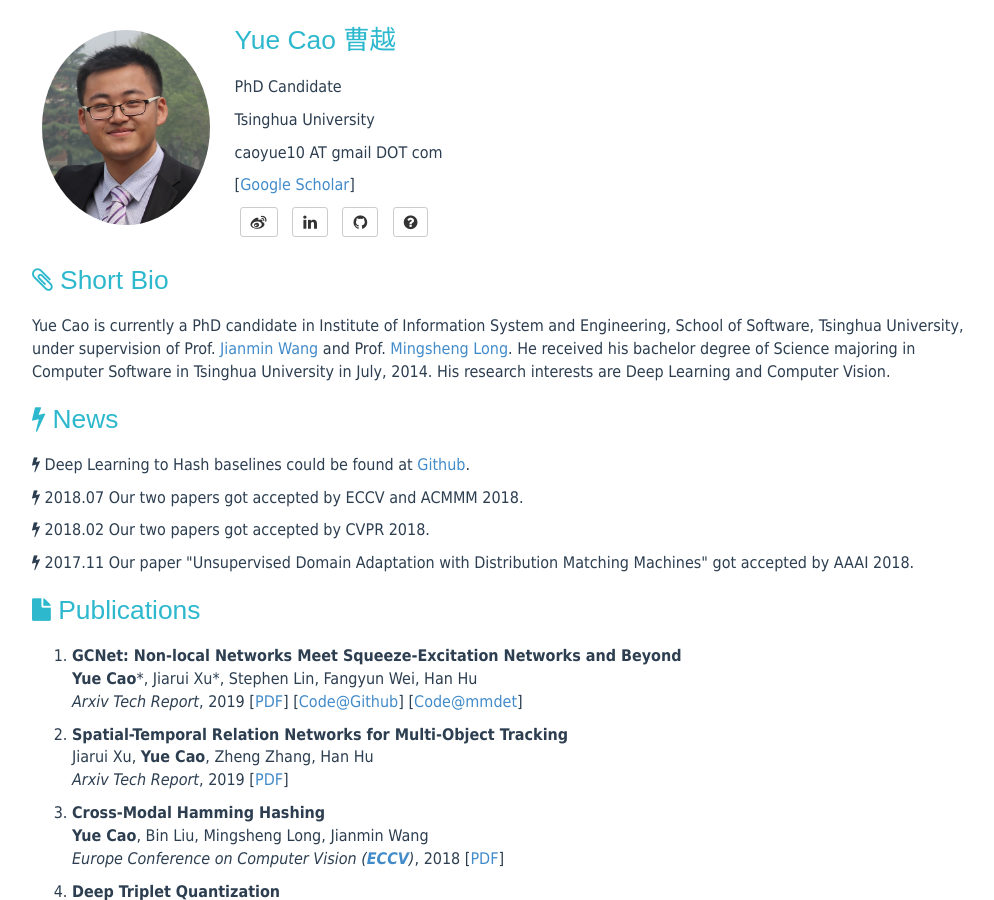
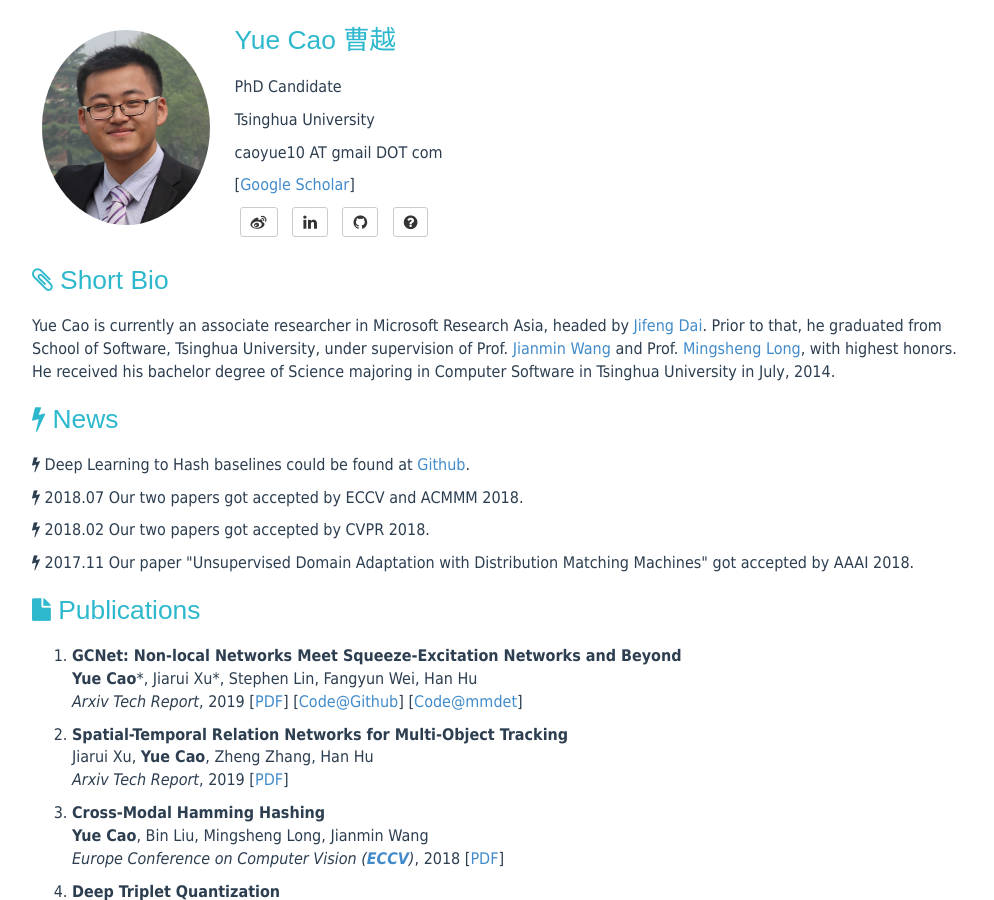
Before and after one commit to caoyue10/caoyue10.github.io, a Jekyll site: the page built from index.html, in a window 1280 px wide and 900 px high. Shown: the whole window, without its empty margins (138-1132 px from the left). Built offline with Jekyll 4.4.1, drawn with Linux system fonts in a browser that asks for light colours; the list of posts is cut into pages by our own code; some of the changed text lies outside the part shown.

Commit message:
Update index.html

```diff
--- a/index.html
+++ b/index.html
@@ -8,7 +8,7 @@
         <h1 margin="0px"><i class="fa fa-paperclip"></i> Short Bio</h1>
     </header>
     <p>
-    Yue Cao is currently a PhD candidate in Institute of Information System and Engineering, School of Software, Tsinghua University, under supervision of Prof. <a href="http://www.thss.tsinghua.edu.cn/publish/soft/3641/2010/20101214090035662150715/20101214090035662150715_.html">Jianmin Wang</a> and Prof. <a href="http://ise.thss.tsinghua.edu.cn/~mlong/"> Mingsheng Long</a>. He received his bachelor degree of Science majoring in Computer Software in Tsinghua University in July, 2014. His research interests are Deep Learning and Computer Vision.
+    Yue Cao is currently an associate researcher in Microsoft Research Asia, headed by <a href="http://jifengdai.org">Jifeng Dai</a>. Prior to that, he graduated from School of Software, Tsinghua University, under supervision of Prof. <a href="http://www.thss.tsinghua.edu.cn/publish/soft/3641/2010/20101214090035662150715/20101214090035662150715_.html">Jianmin Wang</a> and Prof. <a href="http://ise.thss.tsinghua.edu.cn/~mlong/"> Mingsheng Long</a>, with highest honors. He received his bachelor degree of Science majoring in Computer Software in Tsinghua University in July, 2014.
     </p>
 </div>
 
@@ -184,6 +184,15 @@
     </header>
     <ol>
     <li><p>
+        Excellent PhD Graduate of Beijing, 2019
+    </p></li>
+    <li><p>
+        Excellent PhD Graduate of Tsinghua University, 2019
+    </p></li>
+    <li><p>
+        Excellent Doctoral Dissertation of Tsinghua University, 2019
+    </p></li>
+    <li><p>
         Tsinghua Top Grade Scholarship (清华大学特等奖学金) (10 graduates per year), 2018
     </p></li>
     <li><p>
@@ -195,12 +204,6 @@
     <li><p>
         National Scholarship, Tsinghua University, 2016, 2017, 2018
     </p></li>
-    <li><p>
-        SIGKDD Student Travel Award, 2016
-    </p></li>
-    <li><p>
-        Glodon Scholarship, Tsinghua University, 2015
-    </p></li>
     </ol>
 </div>
 <br>
```
